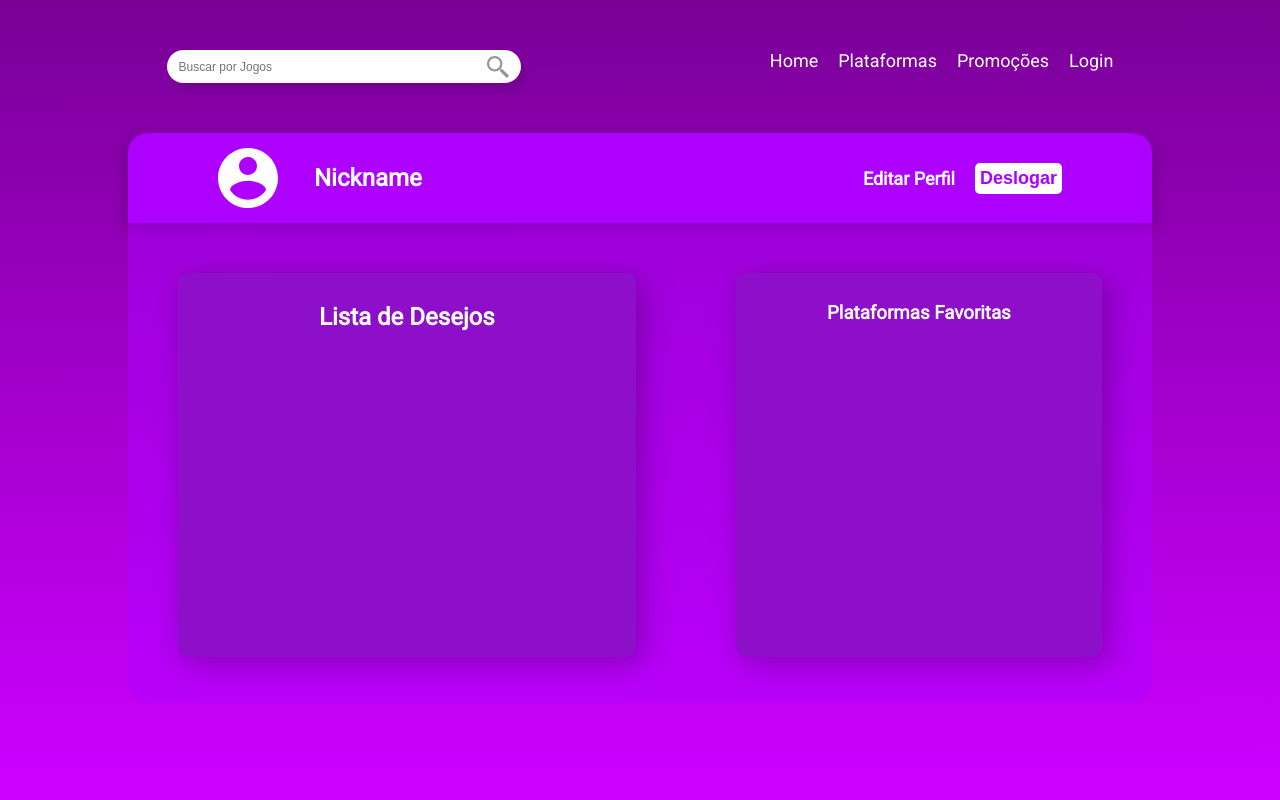
After one commit to gabrielmch/GameDistips, a PHP site: page /perfil.html in a window 1280 px wide. The commit adds this page. Run offline with PHP 8.4, Linux system fonts and the light colour scheme.

Commit message:
ajustes nos layouts e criação a pagina de usuário

```diff
--- a/assets/css/login-cadastro/login.css
+++ b/assets/css/login-cadastro/login.css
@@ -9,7 +9,7 @@
   background: none;
   font-size: 18px;
   width: 100%;
-
+  color: white;
   border-bottom: solid 4px #fefefe;
   border-radius: 3px;
   margin-bottom: 8px;
--- /dev/null
+++ b/assets/css/perfil/perfil-content.css
@@ -0,0 +1,26 @@
+.perfil__content {
+  background: rgba(173, 0, 255, 0.5);
+  border-radius: 0 0 20px 20px;
+  width: 80%;
+  height: 60vh;
+  margin: 0 10%;
+  display: flex;
+  justify-content: center;
+}
+.perfil__listaDesejos {
+  width: 50%;
+  height: 80%;
+  filter: drop-shadow(7px 7px 15px rgba(0, 0, 0, 0.25));
+  background-color: #8e0fc9;
+  margin: 50px;
+  border-radius: 10px;
+}
+
+.perfil__plataformas {
+  background: #8e0fc9;
+  filter: drop-shadow(7px 7px 15px rgba(0, 0, 0, 0.25));
+  border-radius: 10px;
+  width: 40%;
+  height: 80%;
+  margin: 50px;
+}
--- /dev/null
+++ b/assets/css/perfil/perfil-head.css
@@ -0,0 +1,56 @@
+.perfil__head {
+  width: 80%;
+  height: 90px;
+  background-color: #ad00ff;
+  border-radius: 20px 20px 0 0;
+  box-shadow: 0px 7px 16px rgba(0, 0, 0, 0.25);
+  display: flex;
+  align-items: center;
+  justify-content: space-between;
+  margin: 0 10%;
+}
+.perfil__head--user {
+  display: flex;
+  margin-left: 90px;
+}
+.perfil--icon {
+  cursor: pointer;
+}
+.perfil--nickname {
+  font-weight: bold;
+  color: #fefefe;
+  padding: 0 1.5em;
+  font-size: 24px;
+}
+
+.perfil--options {
+  display: flex;
+  align-items: center;
+}
+.perfil--edit {
+  text-decoration: none;
+  color: #fefefe;
+  font-weight: bold;
+  font-size: 18px;
+  margin-right: 20px;
+}
+.perfil--edit:hover {
+  text-decoration: underline;
+}
+
+.perfil--btn {
+  font-size: 18px;
+  font-weight: bold;
+  padding: 5px;
+  background: #fefefe;
+  border: none;
+  margin-right: 90px;
+  border-radius: 5px;
+  transition: 1s;
+  color: #ad00ff;
+  cursor: pointer;
+}
+.perfil--btn:hover {
+  background: #9402d8;
+  color: #fefefe;
+}
--- /dev/null
+++ b/assets/css/perfil/perfil.css
@@ -0,0 +1,5 @@
+.perfil--titulos {
+  color: #fefefe;
+  text-align: center;
+  padding: 10px;
+}
--- a/assets/css/promocoes/promocoes-conteudo.css
+++ b/assets/css/promocoes/promocoes-conteudo.css
@@ -1,7 +1,7 @@
 .promocoes__conteudo {
   display: flex;
   flex-wrap: wrap;
-  width: 30%;
+  width: 50%;
 }
 .promocoes__conteudo--item {
   background: white;
--- a/assets/css/promocoes/promocoes.css
+++ b/assets/css/promocoes/promocoes.css
@@ -1,6 +1,6 @@
 .promocoes {
   display: flex;
-  justify-content: space-around;
+  justify-content: center;
   align-items: center;
   margin: 2em;
   height: 100vh;
--- /dev/null
+++ b/perfil.html
@@ -0,0 +1,53 @@
+<!DOCTYPE html>
+<html lang="pt-br">
+  <head>
+    <meta charset="UTF-8" />
+    <meta http-equiv="X-UA-Compatible" content="IE=edge" />
+    <meta name="viewport" content="width=device-width, initial-scale=1.0" />
+    <link rel="stylesheet" href="./assets/css/styles.css" />
+    <link rel="stylesheet" href="./assets/css/cabecalho/cabecalho.css" />
+    <link rel="stylesheet" href="./assets/css/cabecalho/cabecalho-busca.css" />
+    <link rel="stylesheet" href="./assets/css/cabecalho/cabecalho-links.css" />
+    <link rel="stylesheet" href="./assets/css/perfil/perfil.css" />
+    <link rel="stylesheet" href="./assets/css/perfil/perfil-head.css" />
+    <link rel="stylesheet" href="./assets/css/perfil/perfil-content.css" />
+    <link rel="stylesheet" href="./assets/css/rodape.css" />
+    <link rel="stylesheet" href="./assets/css/rodape/rodape-nav.css" />
+    <link rel="stylesheet" href="./assets/css/rodape/rodape-links.css" />
+    <script
+      src="./components/cabecalho.js"
+      type="text/javascript"
+      defer
+    ></script>
+    <script src="./components/rodape.js" type="text/javascript" defer></script>
+    <title>GameDistips | Perfil</title>
+  </head>
+  <body class="background">
+    <cabecalho-auto></cabecalho-auto>
+    <main>
+      <section class="perfil__head">
+        <div class="perfil__head--user">
+          <img
+            src="./img/svg/perfil/icon-perfil.svg"
+            alt="alterar foto de perfil"
+            class="perfil--icon"
+          />
+          <h1 class="perfil--nickname">Nickname</h1>
+        </div>
+        <div class="perfil--options">
+          <a href="#" class="perfil--edit">Editar Perfil</a>
+          <button id="btnDeslogar" class="perfil--btn">Deslogar</button>
+        </div>
+      </section>
+      <section class="perfil__content">
+        <div class="perfil__listaDesejos">
+          <h2 class="perfil--titulos">Lista de Desejos</h2>
+          <a href="#" class="perfil__listaDesejos--jogos"></a>
+        </div>
+        <div class="perfil__plataformas">
+          <h3 class="perfil--titulos">Plataformas Favoritas</h3>
+        </div>
+      </section>
+    </main>
+  </body>
+</html>
--- a/promocoes.html
+++ b/promocoes.html
@@ -38,6 +38,11 @@
           <a class="promocoes__conteudo--item"></a>
           <a class="promocoes__conteudo--item"></a>
           <a class="promocoes__conteudo--item"></a>
+          <a class="promocoes__conteudo--item"></a>
+          <a class="promocoes__conteudo--item"></a>
+          <a class="promocoes__conteudo--item"></a>
+          <a class="promocoes__conteudo--item"></a>
+          <a class="promocoes__conteudo--item"></a>
         </div>
 
         <nav class="promocoes__filtro">
```
Also changed, not shown: login.html (+9 -19 lines), img/svg/perfil/icon-perfil.svg (added).
